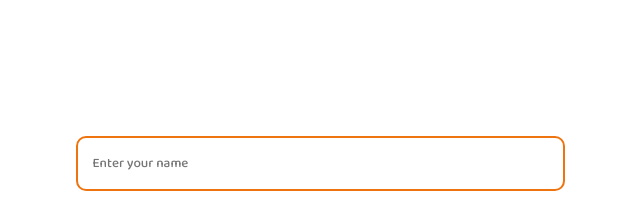
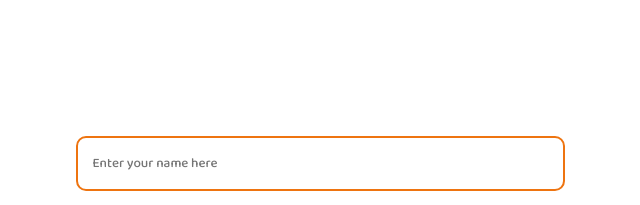
Before and after one commit to sneha5292/Coffeewebsite, a plain HTML site: page contact.html in a window 1280 px wide. Shown: the part 940-1145 px from the top of the page, 635-1275 px from the left. Drawn offline with Linux system fonts and the light colour scheme.

Commit message:
Update contact.html

```diff
--- a/contact.html
+++ b/contact.html
@@ -68,7 +68,7 @@
             </div>
             <div class = "contact-col">
                 <form action="">
-                    <input type="text" placeholder="Enter your name" required>
+                    <input type="text" placeholder="Enter your name here" required>
                     <input type="email" placeholder="Enter your email" required>
                     <input type="text" placeholder="Enter your query" required>
                     <textarea rows="10" placeholder="Enter your message" required></textarea>
```
